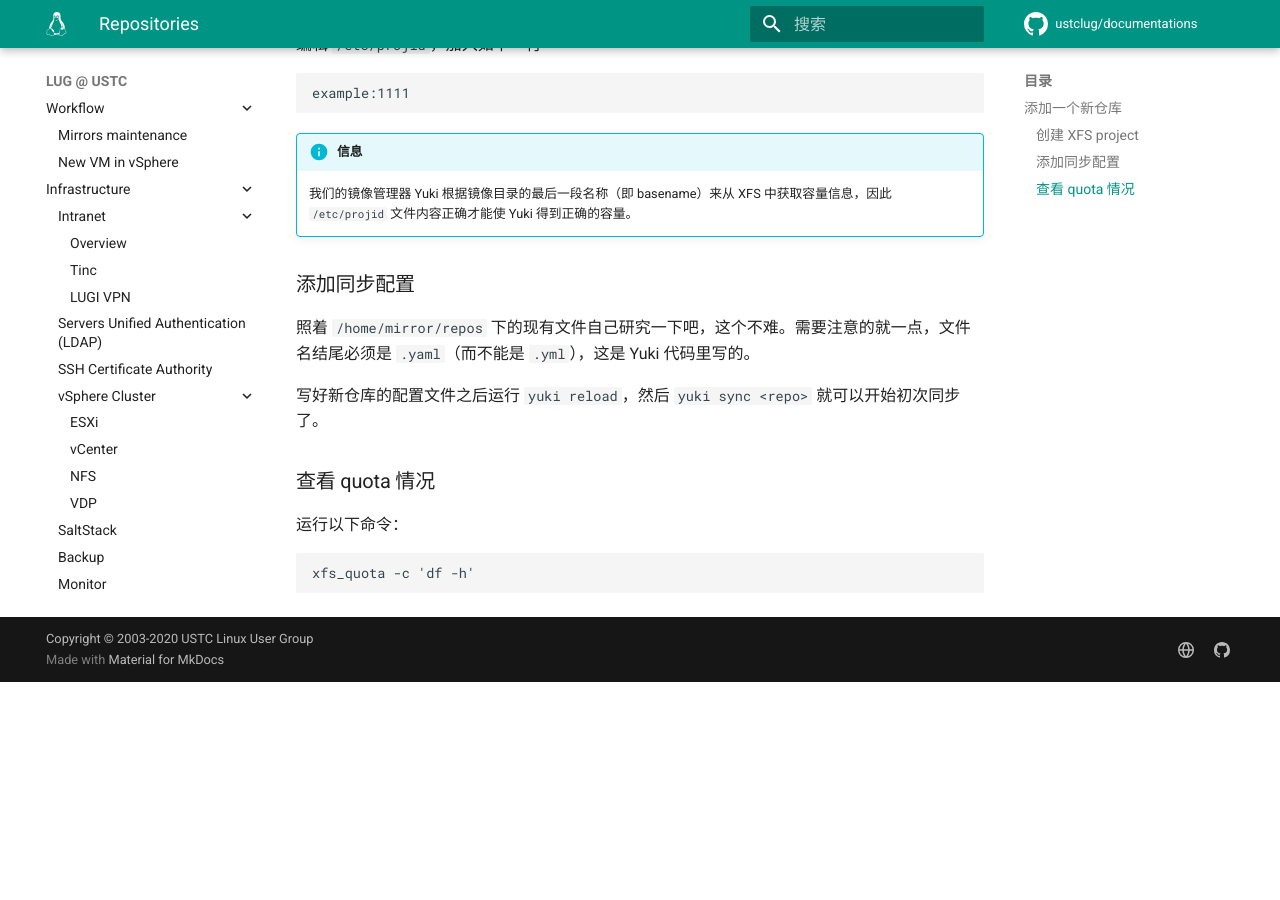
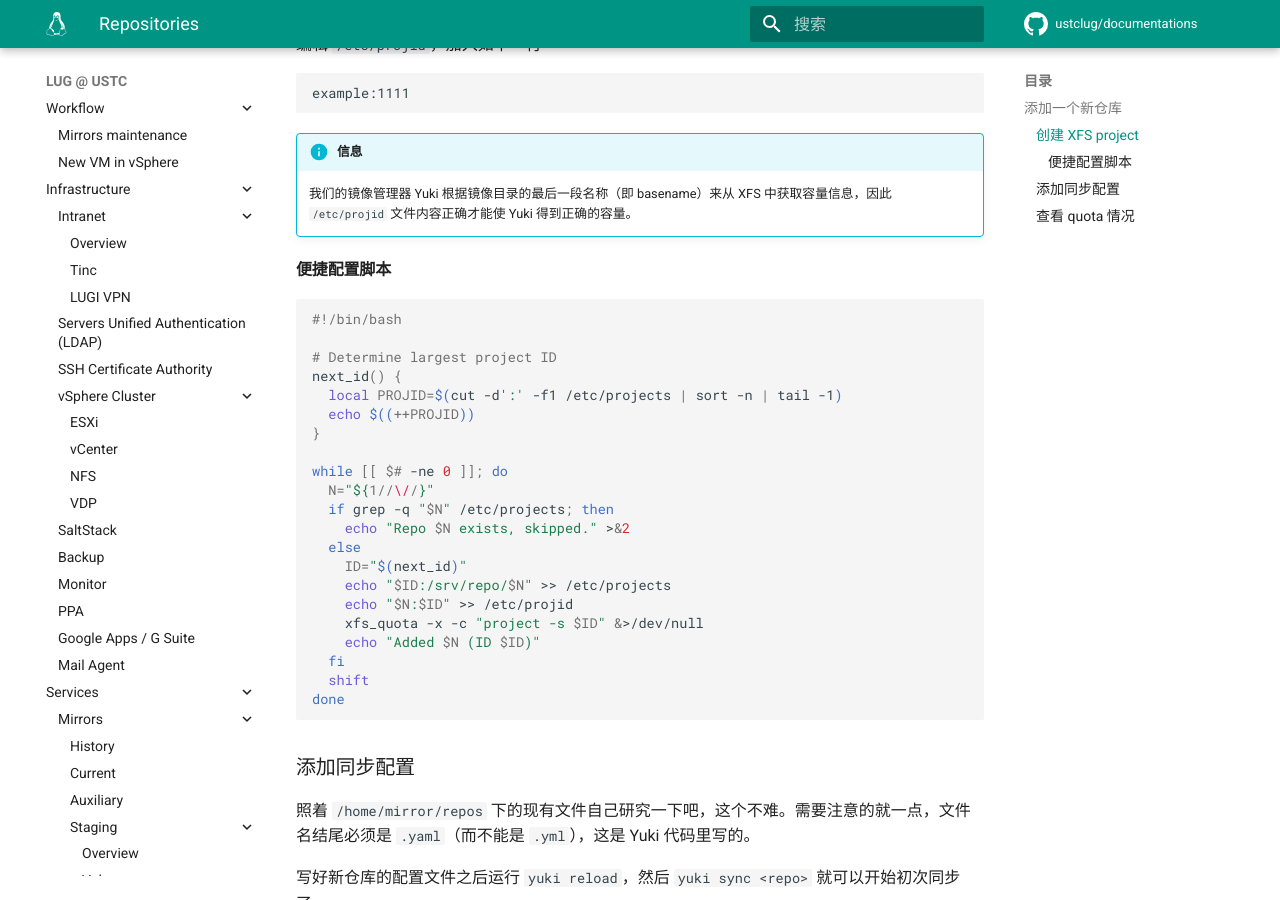
Before and after one commit to ustclug/documentations, an MkDocs documentation site: the page built from docs/services/mirrors/4/repos.md, in a window 1280 px wide and 900 px high, scrolled down 629 px. Built offline with MkDocs 1.6.1 and Material for MkDocs 9.7.7, drawn with Linux system fonts in a browser that asks for light colours; comment, search, counter and statistics services are not loaded; before the commit the page ends 1311 px from its top, so only the background shows below that.

Commit message:
Add convenience script for adding XFS quota on m4

````diff
--- a/docs/services/mirrors/4/repos.md
+++ b/docs/services/mirrors/4/repos.md
@@ -34,6 +34,32 @@ example:1111
 
     我们的镜像管理器 Yuki 根据镜像目录的最后一段名称（即 basename）来从 XFS 中获取容量信息，因此 `/etc/projid` 文件内容正确才能使 Yuki 得到正确的容量。
 
+#### 便捷配置脚本
+
+```shell
+#!/bin/bash
+
+# Determine largest project ID
+next_id() {
+  local PROJID=$(cut -d':' -f1 /etc/projects | sort -n | tail -1)
+  echo $((++PROJID))
+}
+
+while [[ $# -ne 0 ]]; do
+  N="${1//\//}"
+  if grep -q "$N" /etc/projects; then
+    echo "Repo $N exists, skipped." >&2
+  else
+    ID="$(next_id)"
+    echo "$ID:/srv/repo/$N" >> /etc/projects
+    echo "$N:$ID" >> /etc/projid
+    xfs_quota -x -c "project -s $ID" &>/dev/null
+    echo "Added $N (ID $ID)"
+  fi
+  shift
+done
+```
+
 ### 添加同步配置
 
 照着 `/home/mirror/repos` 下的现有文件自己研究一下吧，这个不难。需要注意的就一点，文件名结尾必须是 `.yaml`（而不能是 `.yml`），这是 Yuki 代码里写的。
````
